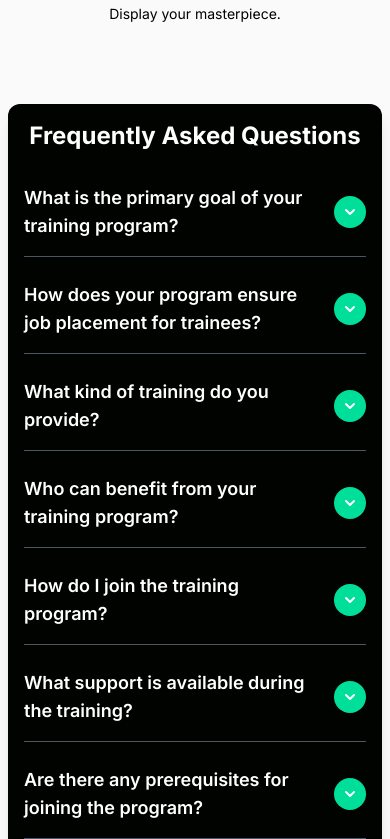
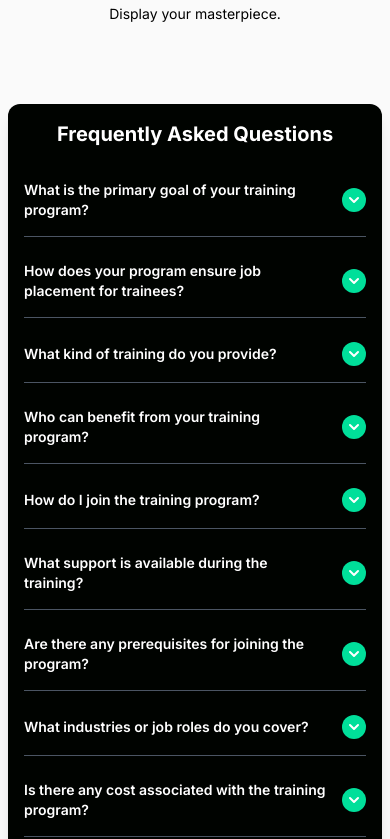
Before and after one commit to Whitehead549/drippainter, a React (Create React App) app: page /#/ in a window 390 px wide. Shown: the part 2760-3599 px from the top of the page. Built offline with nearby package versions, Linux system fonts and the light colour scheme.

Commit message:
first commit

```diff
--- a/src/components/Frequentqes.jsx
+++ b/src/components/Frequentqes.jsx
@@ -50,19 +50,19 @@ const Frequentqes = () => {
 
   return (
     <div className="max-w-6xl mx-2 lg:mx-auto my-8 p-4 sm:p-8 bg-[#000300] text-[#fff] rounded-xl shadow-lg">
-      <h2 className="text-2xl sm:text-3xl md:text-4xl font-bold text-center mb-8">
+      <h2 className="text-xl sm:text-3xl md:text-4xl font-bold text-center mb-8">
         Frequently Asked Questions
       </h2>
       <div className="space-y-6">
         {faqs.map((faq, index) => (
           <div key={index} className="border-b border-gray-600 pb-4">
             <h3
-              className="text-lg sm:text-xl font-semibold cursor-pointer flex justify-between items-center gap-4"
+              className="text-sm sm:text-md font-semibold cursor-pointer flex justify-between items-center gap-4"
               onClick={() => toggleFAQ(index)}
             >
               <span className="flex-1">{faq.question}</span>
               <span
-                className={`text-[#fff] bg-[#00df9a] rounded-full w-8 h-8 flex items-center justify-center transform transition-transform duration-300 ${
+                className={`text-[#fff] bg-[#00df9a] rounded-full w-6 h-6 flex items-center justify-center transform transition-transform duration-300 ${
                   activeIndex === index ? "rotate-180" : ""
                 }`}
               >
```
Also changed, not shown: 11 other files (tests, documents, lock files or other folders).
